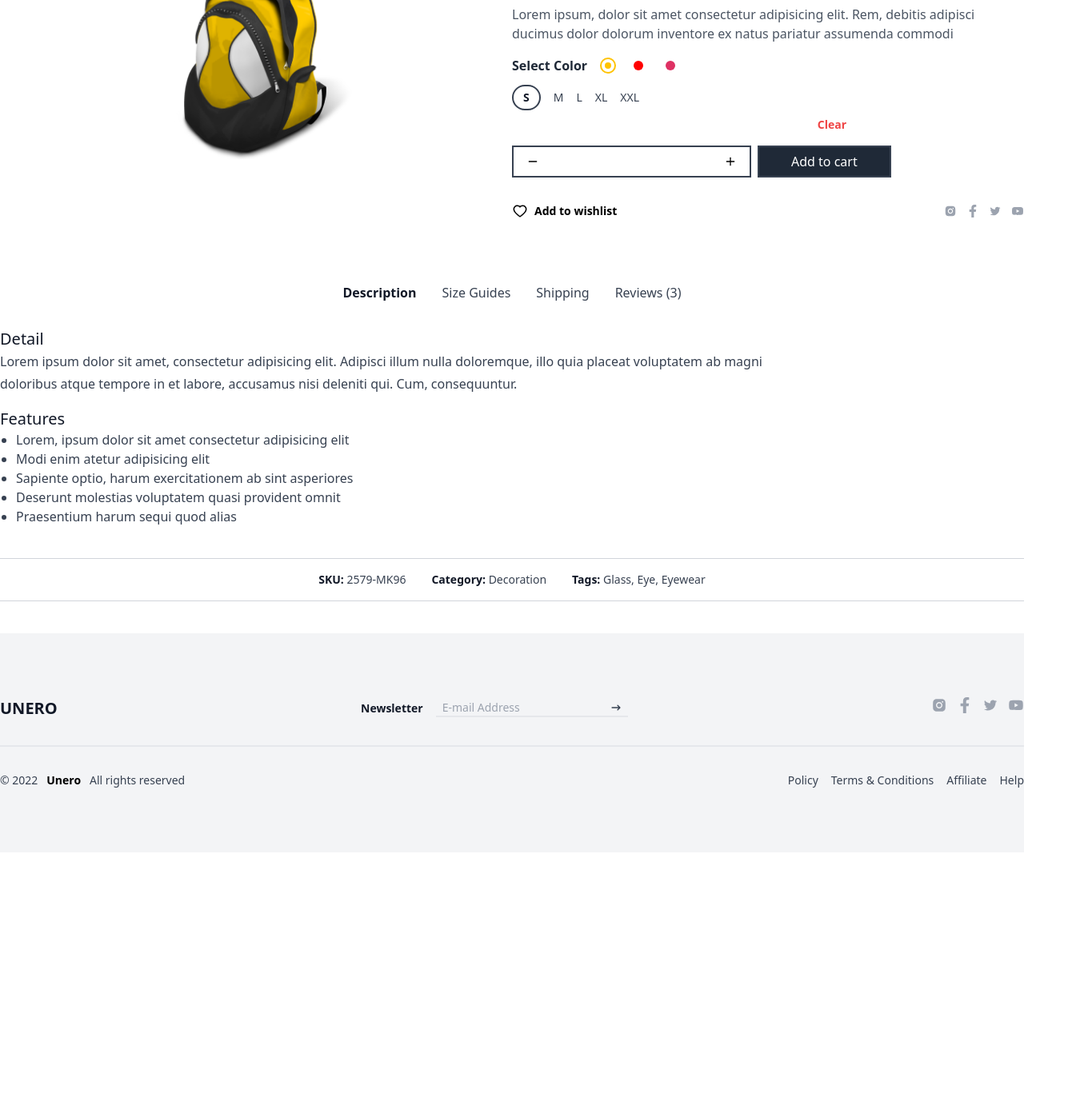
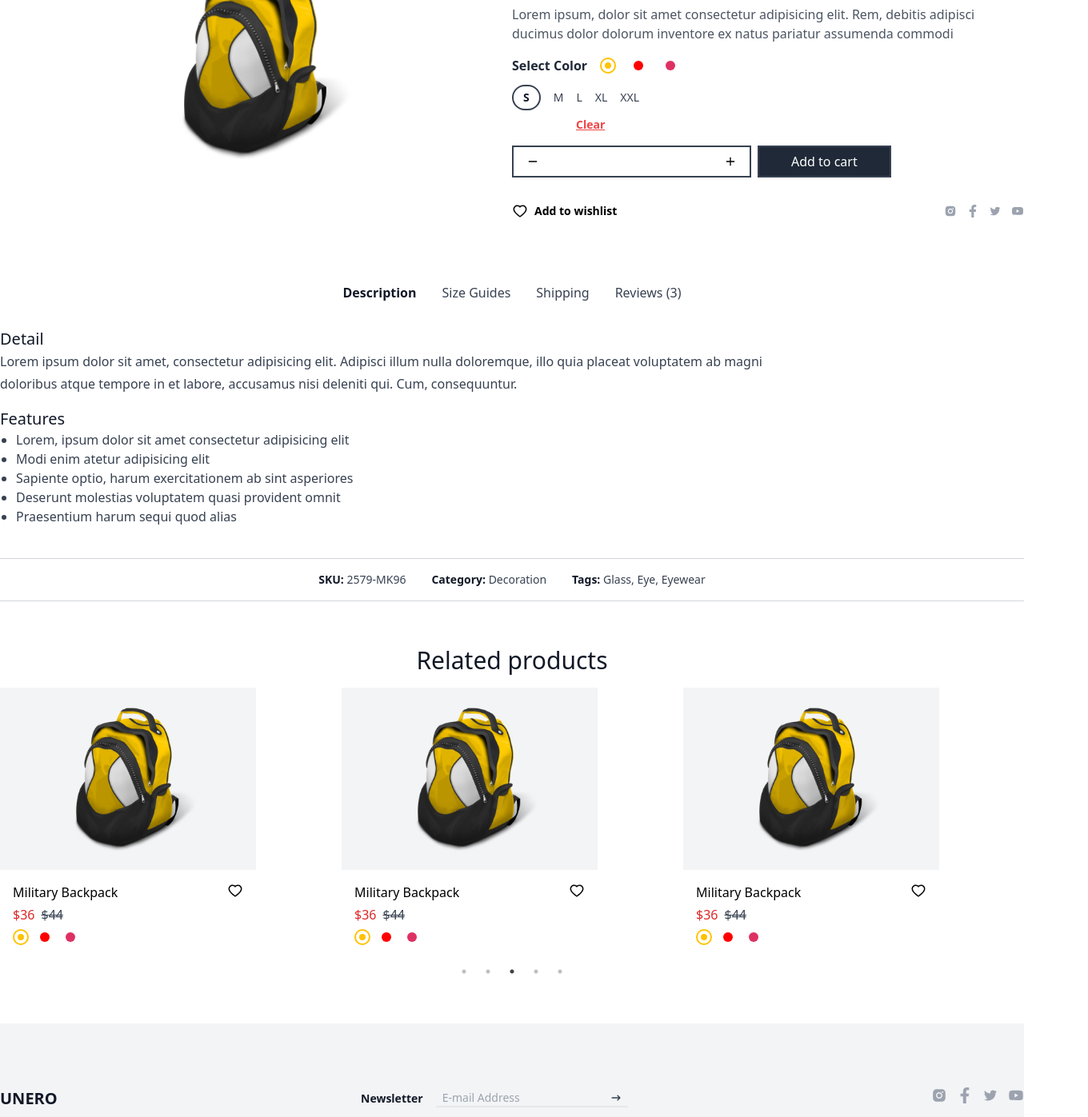
Before and after one commit to JAMESKURIA/unero-ecommerce, a Next.js app: page /products/1 in a window 1280 px wide. Shown: the part 342-1739 px from the top of the page at 80% size, 1360 px wide, since content can reach past the window. Before the commit the page ends 1408 px from the top, so only its background shows below. Built offline with nearby package versions, Linux system fonts and the light colour scheme.

Commit message:
added react-slick slider

```diff
--- a/components/ProductCard.jsx
+++ b/components/ProductCard.jsx
@@ -23,7 +23,6 @@ const ProductCard = ({ product }) => {
     // Add to bag logic here
   };
   return (
-    <Link href={`/products/${product.id}`}>
     <div
       className="flex-1 md:max-w-xs flex flex-col"
       onMouseEnter={() => setShowBag((prev) => true)}
@@ -31,12 +30,14 @@ const ProductCard = ({ product }) => {
     >
       {/* Product Image */}
       <div className="relative bg-gray-100 p-6 flex items-center justify-center">
+        <Link href={`/products/${product.id}`}>
           <Image
             src={`/${product.images[colorIndex]}`}
             height={180}
             width={180}
             alt="new product"
           />
+        </Link>
 
         {/* Bag / Add to cart */}
         {showBag && (
@@ -57,7 +58,6 @@ const ProductCard = ({ product }) => {
           </div>
         )}
       </div>
-
       {/* Prouduct Description */}
       <div className="flex justify-between items-start p-4">
         <div className="flex flex-col gap-1 ">
@@ -126,7 +126,6 @@ const ProductCard = ({ product }) => {
         </button>
       </div>
     </div>
-    </Link>
   );
 };
 
--- a/package.json
+++ b/package.json
@@ -12,7 +12,9 @@
     "next": "12.1.6",
     "react": "18.1.0",
     "react-dom": "18.1.0",
-    "react-icons": "^4.3.1"
+    "react-icons": "^4.3.1",
+    "react-slick": "^0.29.0",
+    "slick-carousel": "^1.8.1"
   },
   "devDependencies": {
     "autoprefixer": "^10.4.7",
--- a/pages/_app.js
+++ b/pages/_app.js
@@ -1,5 +1,7 @@
 import Layout from "../components/Layout";
 import "../styles/globals.css";
+import "slick-carousel/slick/slick.css";
+import "slick-carousel/slick/slick-theme.css";
 
 function MyApp({ Component, pageProps }) {
   return (
--- a/pages/products/[id].jsx
+++ b/pages/products/[id].jsx
@@ -7,6 +7,9 @@ import {
   AiOutlineTwitter,
   AiFillYoutube,
 } from "react-icons/ai";
+
+import Slider from "react-slick";
+
 import { FiMinus, FiPlus } from "react-icons/fi";
 import { FaFacebookF } from "react-icons/fa";
 
@@ -30,13 +33,29 @@ const Product = ({ product }) => {
     // Add to bag logic here
   };
 
+  // REact slick settings
+  const settings = {
+    dots: true,
+    infinite: true,
+    slidesToShow: 3,
+    slidesToScroll: 1,
+    autoplay: true,
+    autoplaySpeed: 2000,
+    pauseOnHover: true,
+  };
+
   return (
     <>
       <div className="py-8">
         <h3 className="text-gray-600 mb-12">
-          <span className="text-gray-900 font-semibold">Home</span> /{" "}
-          <span className="text-gray-900 font-semibold">Decorations</span> /{" "}
-          <span> DG Wood Sunglasses</span>
+          <span className="text-gray-900 font-semibold cursor-pointer">
+            Home
+          </span>{" "}
+          /{" "}
+          <span className="text-gray-900 font-semibold cursor-pointer">
+            Decorations
+          </span>{" "}
+          / <span> DG Wood Sunglasses</span>
         </h3>
 
         <div className="grid grid-cols-2">
@@ -140,9 +159,9 @@ const Product = ({ product }) => {
             </div>
 
             {/* clear btn */}
-            <button className="w-full text-center uderline text-sm text-red-500 font-semibold ml-20">
-              Clear
-            </button>
+            <butto className="cursor-pointer ml-20 self-start underline text-sm text-red-500 font-semibold">
+              <h1>Clear</h1>
+            </butto>
 
             {/* buttons */}
             <div className="flex gap-2 h-10 my-4">
@@ -190,10 +209,12 @@ const Product = ({ product }) => {
       <div>
         {/* nav */}
         <div className="py-8 flex items-center justify-center space-x-8 text-gray-700">
-          <h3 className="text-gray-900 font-semibold">Description</h3>
-          <h3>Size Guides</h3>
-          <h3>Shipping</h3>
-          <h3>Reviews (3)</h3>
+          <h3 className="cursor-pointer text-gray-900 font-semibold">
+            Description
+          </h3>
+          <h3 className="cursor-pointer">Size Guides</h3>
+          <h3 className="cursor-pointer">Shipping</h3>
+          <h3 className="cursor-pointer">Reviews (3)</h3>
         </div>
 
         {/* Description */}
@@ -249,7 +270,18 @@ const Product = ({ product }) => {
       </div>
 
       {/* Related products */}
-      <div></div>
+      <div className="flex flex-col mb-20 ">
+        <h2 className="text-center text-3xl py-4 font-medium text-gray-900">
+          Related products{" "}
+        </h2>
+        <Slider {...settings}>
+          {[1, 2, 3, 4, 5].map((prod) => (
+            <div key={prod}>
+              <ProductCard product={product} />
+            </div>
+          ))}
+        </Slider>
+      </div>
     </>
   );
 };
```
Also changed, not shown: 1 other file (tests, documents, lock files or other folders). Lines whose indentation alone changed are shown as unchanged.
